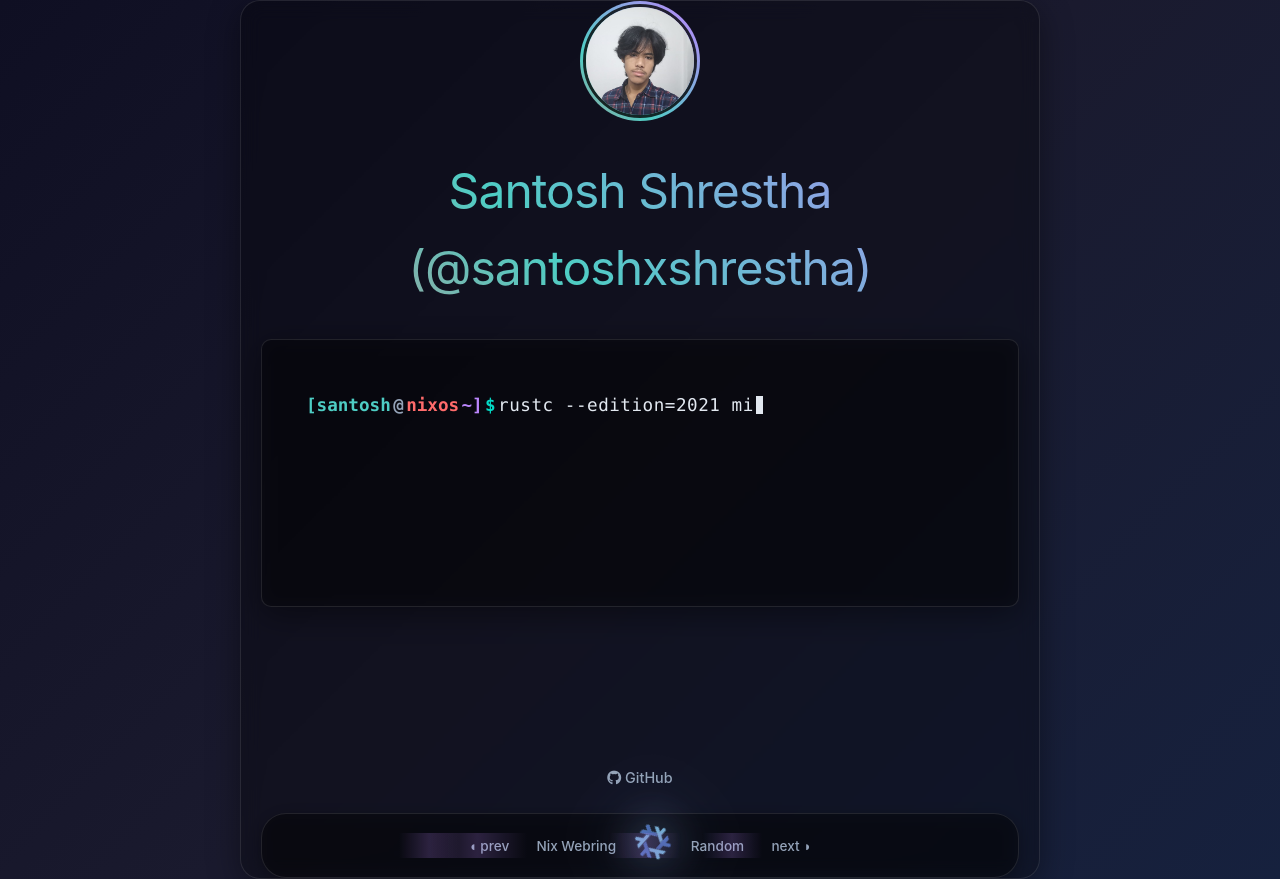
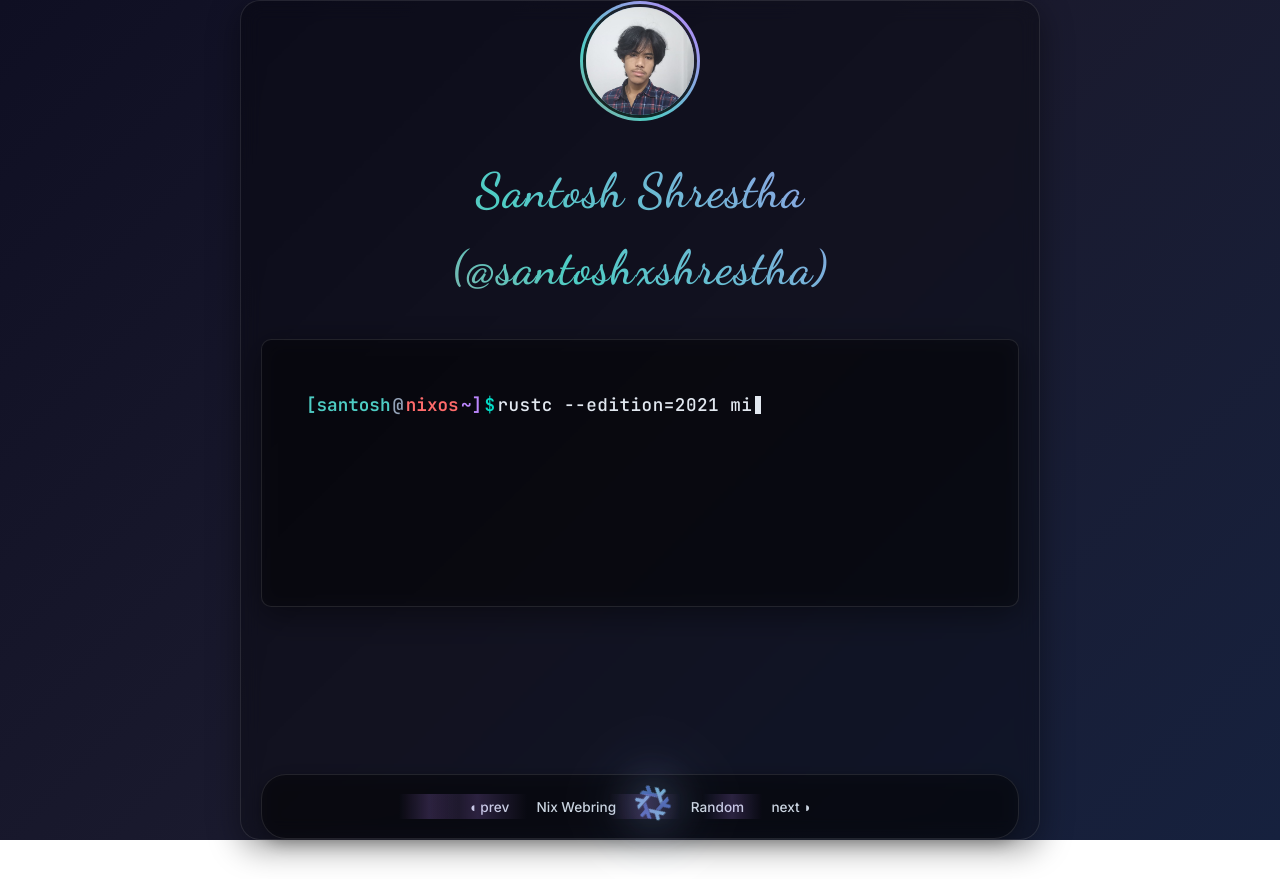
Before and after one commit to santoshxshrestha/santoshxshrestha.tech, a Next.js app: page / in a window 1280 px wide. After the commit the page ends 840 px from the top, so only its background shows below. Built offline with nearby package versions, Linux system fonts and the light colour scheme.

Commit message:
Improve typography with custom fonts and enhance navigation UX

```diff
--- /dev/null
+++ b/app/fonts.ts
@@ -0,0 +1,25 @@
+import { Inter, JetBrains_Mono, Playfair_Display, Dancing_Script } from "next/font/google";
+
+export const inter = Inter({
+  variable: "--font-inter",
+  subsets: ["latin"],
+  weight: ["300", "400", "500", "600", "700"],
+});
+
+export const jetbrainsMono = JetBrains_Mono({
+  variable: "--font-jetbrains-mono",
+  subsets: ["latin"],
+  weight: ["400", "500", "600"],
+});
+
+export const playfair = Playfair_Display({
+  variable: "--font-playfair",
+  subsets: ["latin"],
+  weight: ["400", "500", "600", "700"],
+});
+
+export const dancingScript = Dancing_Script({
+  variable: "--font-dancing-script",
+  subsets: ["latin"],
+  weight: ["400", "500", "600", "700"],
+});
--- a/app/globals.css
+++ b/app/globals.css
@@ -50,8 +50,7 @@
 }
 
 body {
-  font-family:
-    -apple-system, BlinkMacSystemFont, "Segoe UI", Roboto, sans-serif;
+  font-family: var(--font-inter), -apple-system, BlinkMacSystemFont, "Segoe UI", Roboto, sans-serif;
   line-height: 1.6;
   color: #e2e8f0;
   background: linear-gradient(135deg, #0f0f23 0%, #1a1a2e 50%, #16213e 100%);
@@ -108,10 +107,11 @@ body {
 }
 
 .name {
+  font-family: var(--font-dancing-script), cursive;
   font-size: 3rem;
-  font-weight: 390;
+  font-weight: 600;
   margin-bottom: 1rem;
-  letter-spacing: -0.02em;
+  letter-spacing: 0.02em;
   background: linear-gradient(45deg, #ff6b6b, #4ecdc4, #bb86fc, #03dac6);
   background-size: 200% 200%;
   background-clip: text;
@@ -224,7 +224,7 @@ body {
   border-radius: 16px;
   padding: 2.2rem 1.5rem;
   margin-top: 1rem;
-  font-family: "Fira Mono", "Consolas", monospace;
+  font-family: var(--font-jetbrains-mono), "Fira Mono", "Consolas", monospace;
   font-size: 1.1rem;
   position: relative;
 }
@@ -422,7 +422,7 @@ body {
 }
 
 .pointless.webring a {
-  color: #94a3b8;
+  color: #cbd5e1;
   text-decoration: none;
   font-size: 0.85rem;
   font-weight: 500;
@@ -668,8 +668,9 @@ body {
 }
 
 .project-title {
+  font-family: var(--font-inter), sans-serif;
   font-size: 1.25rem;
-  font-weight: 600;
+  font-weight: 500;
   margin: 0;
   flex: 1;
 }
--- a/app/layout.tsx
+++ b/app/layout.tsx
@@ -1,17 +1,6 @@
 import type { Metadata } from "next";
-import { Geist, Geist_Mono } from "next/font/google";
-import Script from "next/script";
+import { inter, jetbrainsMono, playfair, dancingScript } from "./fonts";
 import "./globals.css";
-
-const geistSans = Geist({
-  variable: "--font-geist-sans",
-  subsets: ["latin"],
-});
-
-const geistMono = Geist_Mono({
-  variable: "--font-geist-mono",
-  subsets: ["latin"],
-});
 
 export const metadata: Metadata = {
   title: "Santosh - Home",
@@ -38,7 +27,7 @@ export default function RootLayout({
         />
       </head>
       <body
-        className={`${geistSans.variable} ${geistMono.variable} antialiased`}
+        className={`${inter.variable} ${jetbrainsMono.variable} ${playfair.variable} ${dancingScript.variable} antialiased`}
       >
         {children}
       </body>
--- a/app/page.tsx
+++ b/app/page.tsx
@@ -64,7 +64,7 @@ export default function Home() {
             height={120}
           />
         </div>
-        <h1 className="name">Santosh Shrestha (@santoshxshrestha)</h1>
+        <h1 className="name">Santosh Shrestha <br/> (@santoshxshrestha)</h1>
       </div>
 
       <div className="term-container">
@@ -104,17 +104,16 @@ export default function Home() {
       <nav className="nav">
         <Link href="/projects">Projects</Link>
         <Link href="/about">About me</Link>
-      </nav>
-
-      <div className="quick-links">
         <a
           href="https://github.com/santoshxshrestha"
           target="_blank"
           rel="noopener noreferrer"
+          style={{ display: 'flex', alignItems: 'center', gap: '0.5rem' }}
         >
-          <i className="fa-brands fa-github"></i>  GitHub
+          <Image src="/github.svg" alt="GitHub" width={20} height={20} />
+          GitHub
         </a>
-      </div>
+      </nav>
 
       <ul className="pointless webring">
         <li>
```
Also changed, not shown: public/discord.svg (added), public/github.svg (added).
